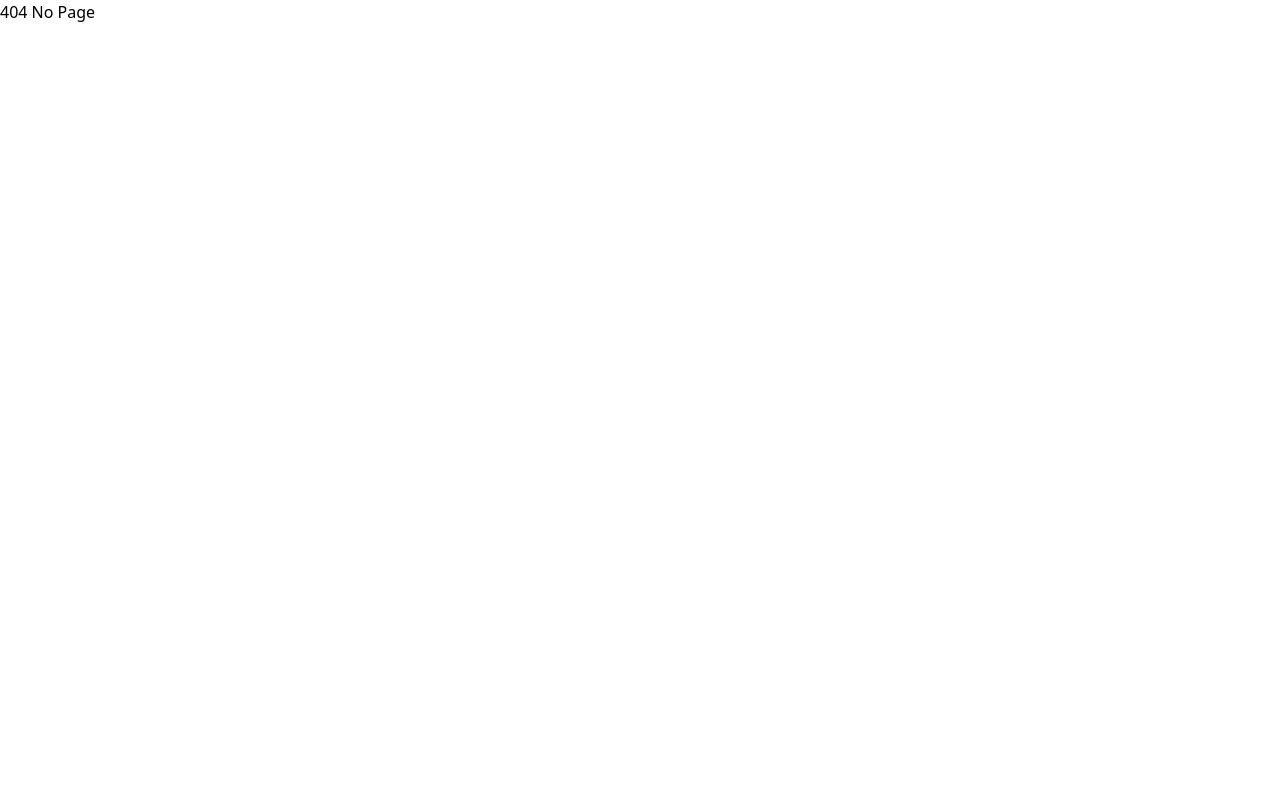
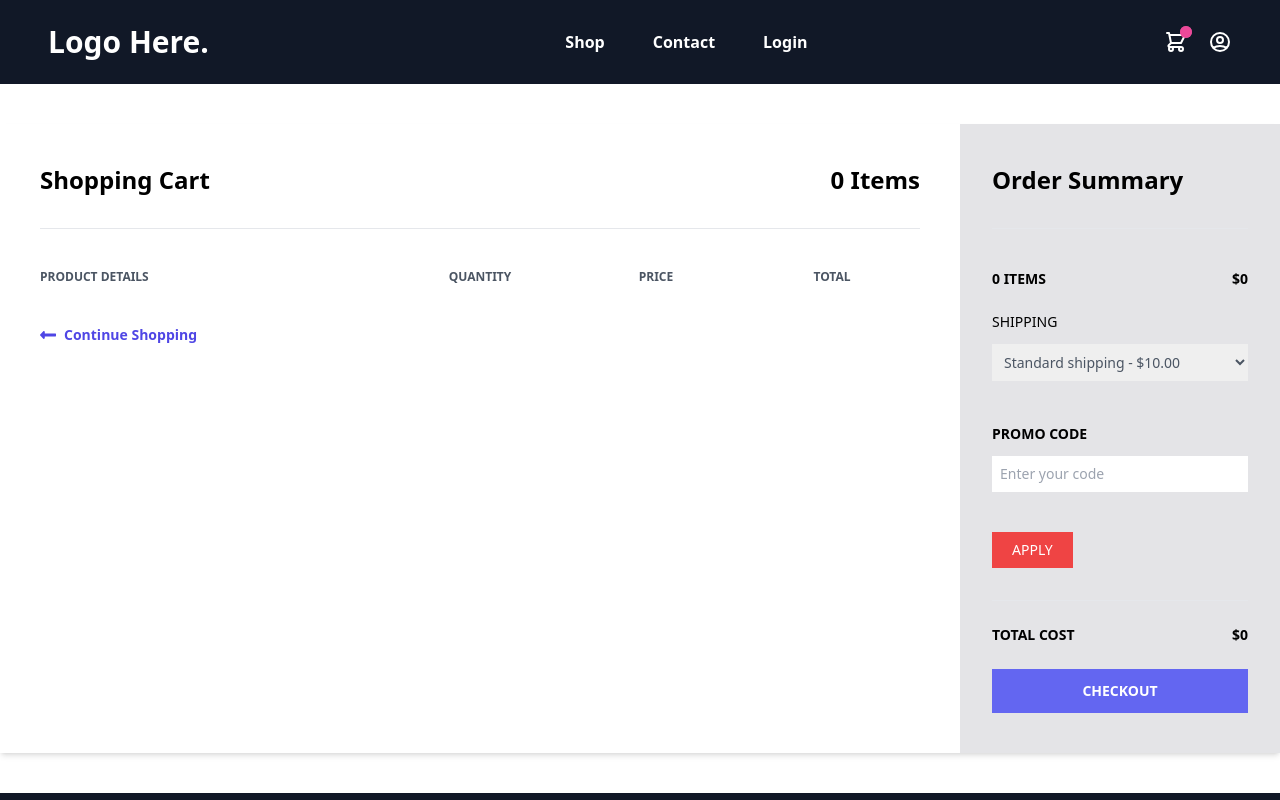
Before and after one commit to ahmad-almoustafa/e-commerce, a React (Create React App) app: page /checkout in a window 1280 px wide. Shown: the top 800 px of the page. Built offline with nearby package versions, Linux system fonts and the light colour scheme.

Commit message:
Cart checkout

```diff
--- a/src/App.js
+++ b/src/App.js
@@ -7,9 +7,9 @@ import Contact from "./pages/Contact";
 import NoPage from "./pages/NoPage";
 import Login from "./pages/Login";
 import Shop from "./pages/Shop";
-
+import Checkout from "./pages/Checkout";
 function App() {
-  return (
+return (
     <BrowserRouter>
       <Routes>
         <Route path="/" element={<Layout/>}>
@@ -17,6 +17,7 @@ function App() {
           <Route path="/contact" element={<Contact />}></Route>
           <Route path="/shop" element={<Shop />}></Route>
           <Route path="/login" element={<Login />}></Route>
+          <Route path="/checkout" element={<Checkout />}></Route>
         </Route>
         <Route path="*" element={<NoPage />}></Route>
 
--- /dev/null
+++ b/src/components/cart/CartItem.js
@@ -0,0 +1,44 @@
+const CartItem = ({ item }) => {
+  return (
+    <div className="flex items-center hover:bg-gray-100 -mx-8 px-6 py-5">
+      <div className="flex w-2/5">
+
+        {/* product */}
+        <div className="w-32">
+          <img
+            className="h-24"
+            src={item.product.thumbnail}
+            alt=""
+          />
+        </div>
+        <div className="flex flex-col justify-between ml-4 flex-grow">
+          <span className="font-bold text-sm">{item.product.title}</span>
+          <span className="text-red-500 text-xs">{item.product.brand}</span>
+          <a
+            href="#"
+            className="font-semibold hover:text-red-500 text-gray-500 text-xs"
+          >
+            Remove
+          </a>
+        </div>
+      </div>
+      <div className="flex justify-center w-1/5">
+        <svg className="fill-current text-gray-600 w-3" viewBox="0 0 448 512">
+          <path d="M416 208H32c-17.67 0-32 14.33-32 32v32c0 17.67 14.33 32 32 32h384c17.67 0 32-14.33 32-32v-32c0-17.67-14.33-32-32-32z" />
+        </svg>
+        <input
+          className="mx-2 border text-center w-8"
+          type="text"
+          defaultValue={item.qty}
+        />
+        <svg className="fill-current text-gray-600 w-3" viewBox="0 0 448 512">
+          <path d="M416 208H272V64c0-17.67-14.33-32-32-32h-32c-17.67 0-32 14.33-32 32v144H32c-17.67 0-32 14.33-32 32v32c0 17.67 14.33 32 32 32h144v144c0 17.67 14.33 32 32 32h32c17.67 0 32-14.33 32-32V304h144c17.67 0 32-14.33 32-32v-32c0-17.67-14.33-32-32-32z" />
+        </svg>
+      </div>
+      <span className="text-center w-1/5 font-semibold text-sm">${item.product.price}</span>
+      <span className="text-center w-1/5 font-semibold text-sm">${item.product.price * item.qty}</span>
+    </div>
+  );
+};
+
+export default CartItem;
--- /dev/null
+++ b/src/components/cart/CartItems.js
@@ -0,0 +1,50 @@
+import { Link } from "react-router-dom";
+import CartItem from "./CartItem";
+
+
+const CartItems = ({ cartItems, cartCount ,total }) => {
+
+  return (
+
+        <div className="w-3/4 bg-white px-10 py-10">
+          <div className="flex justify-between border-b pb-8">
+            <h1 className="font-semibold text-2xl">Shopping Cart</h1>
+            <h2 className="font-semibold text-2xl">{cartCount} Items</h2>
+          </div>
+          <div className="flex mt-10 mb-5">
+            <h3 className="font-semibold text-gray-600 text-xs uppercase w-2/5">
+              Product Details
+            </h3>
+            <h3 className="font-semibold text-center text-gray-600 text-xs uppercase w-1/5 text-center">
+              Quantity
+            </h3>
+            <h3 className="font-semibold text-center text-gray-600 text-xs uppercase w-1/5 text-center">
+              Price
+            </h3>
+            <h3 className="font-semibold text-center text-gray-600 text-xs uppercase w-1/5 text-center">
+              Total
+            </h3>
+          </div>
+
+          {Object.values(cartItems).map((item) => {
+            return <CartItem item={item}></CartItem>;
+          })}
+
+          <Link to="/shop"
+            className="flex font-semibold text-indigo-600 text-sm mt-10"
+          >
+            <svg
+              className="fill-current mr-2 text-indigo-600 w-4"
+              viewBox="0 0 448 512"
+            >
+              <path d="M134.059 296H436c6.627 0 12-5.373 12-12v-56c0-6.627-5.373-12-12-12H134.059v-46.059c0-21.382-25.851-32.09-40.971-16.971L7.029 239.029c-9.373 9.373-9.373 24.569 0 33.941l86.059 86.059c15.119 15.119 40.971 4.411 40.971-16.971V296z" />
+            </svg>
+            Continue Shopping
+          </Link>
+        </div>
+
+
+  );
+};
+
+export default CartItems;
--- /dev/null
+++ b/src/components/cart/OrderSummary.js
@@ -0,0 +1,46 @@
+const OrderSummary = ({cartCount, total}) => {
+  return (
+    <div className=" bg-zinc-200 w-1/4 px-8 py-10">
+      <h1 className="font-semibold text-2xl border-b pb-8">Order Summary</h1>
+      <div className="flex justify-between mt-10 mb-5">
+        <span className="font-semibold text-sm uppercase"> {cartCount} Items</span>
+        <span className="font-semibold text-sm">${total}</span>
+      </div>
+      <div>
+        <label className="font-medium inline-block mb-3 text-sm uppercase">
+          Shipping
+        </label>
+        <select className="block p-2 text-gray-600 w-full text-sm">
+          <option>Standard shipping - $10.00</option>
+        </select>
+      </div>
+      <div className="py-10">
+        <label
+          htmlFor="promo"
+          className="font-semibold inline-block mb-3 text-sm uppercase"
+        >
+          Promo Code
+        </label>
+        <input
+          type="text"
+          id="promo"
+          placeholder="Enter your code"
+          className="p-2 text-sm w-full"
+        />
+      </div>
+      <button className="bg-red-500 hover:bg-red-600 px-5 py-2 text-sm text-white uppercase">
+        Apply
+      </button>
+      <div className="border-t mt-8">
+        <div className="flex font-semibold justify-between py-6 text-sm uppercase">
+          <span>Total cost</span>
+          <span>${total}</span>
+        </div>
+        <button className="bg-indigo-500 font-semibold hover:bg-indigo-600 py-3 text-sm text-white uppercase w-full">
+          Checkout
+        </button>
+      </div>
+    </div>
+  );
+};
+export default OrderSummary;
--- a/src/components/layout/Nav.js
+++ b/src/components/layout/Nav.js
@@ -31,7 +31,7 @@ import CartIcon from "../cart/CartIcon";
               </ul>
               {/* Header Icons */}
               <div className="hidden xl:flex items-center space-x-5 items-center">
-                <Link className="flex items-center hover:text-gray-200" to="#">
+                <Link className="flex items-center hover:text-gray-200" to="/checkout">
                    <CartIcon> </CartIcon>
                 </Link>
                 {/* Sign In / Register      */}
--- /dev/null
+++ b/src/pages/Checkout.js
@@ -0,0 +1,23 @@
+import { useSelector } from "react-redux";
+import CartItems from "./../components/cart/CartItems";
+import OrderSummary from "./../components/cart/OrderSummary";
+import { selectCartItems, selectTotal,selectCartCount } from "../features/cart/selector";
+
+const Shop = () => {
+  //use Selector to get data from Redux state store
+  const cartItems = useSelector(selectCartItems);
+  const total = useSelector(selectTotal);
+  const cartCount = useSelector(selectCartCount);
+  console.log("cartItems", cartItems);
+  return (
+    <>
+      <div className="container mx-auto mt-10">
+        <div className="flex shadow-md my-10">
+          <CartItems cartItems={cartItems} cartCount={cartCount}  total={total}></CartItems>
+          <OrderSummary cartCount={cartCount} total={total} />
+        </div>
+      </div>
+    </>
+  );
+};
+export default Shop;
```
